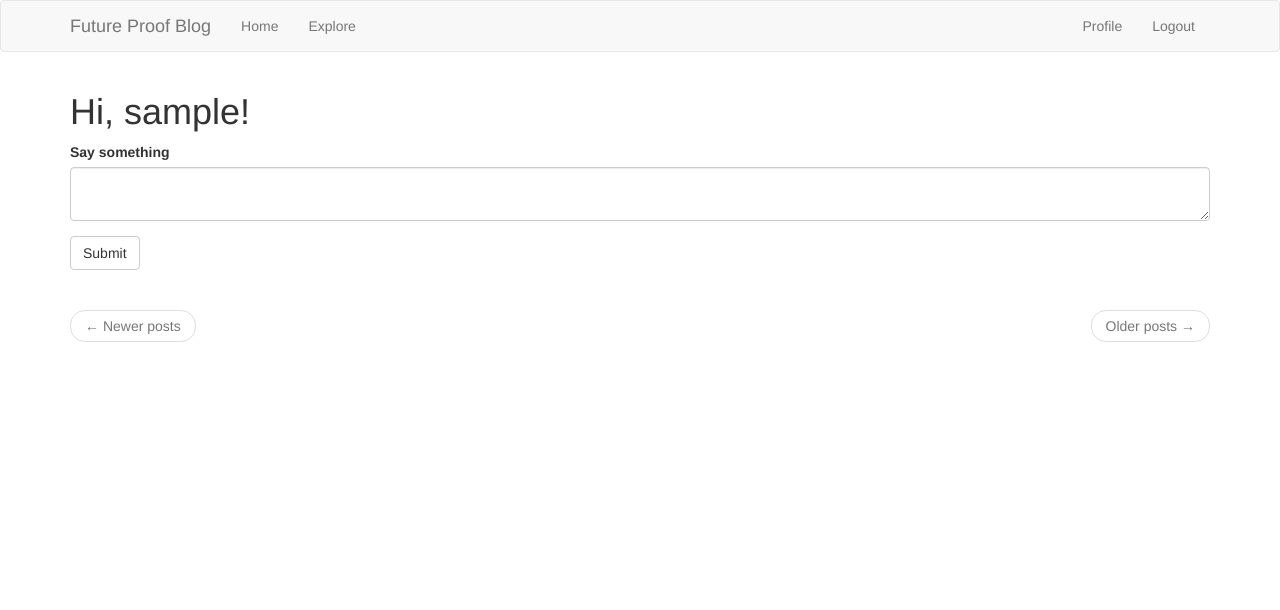
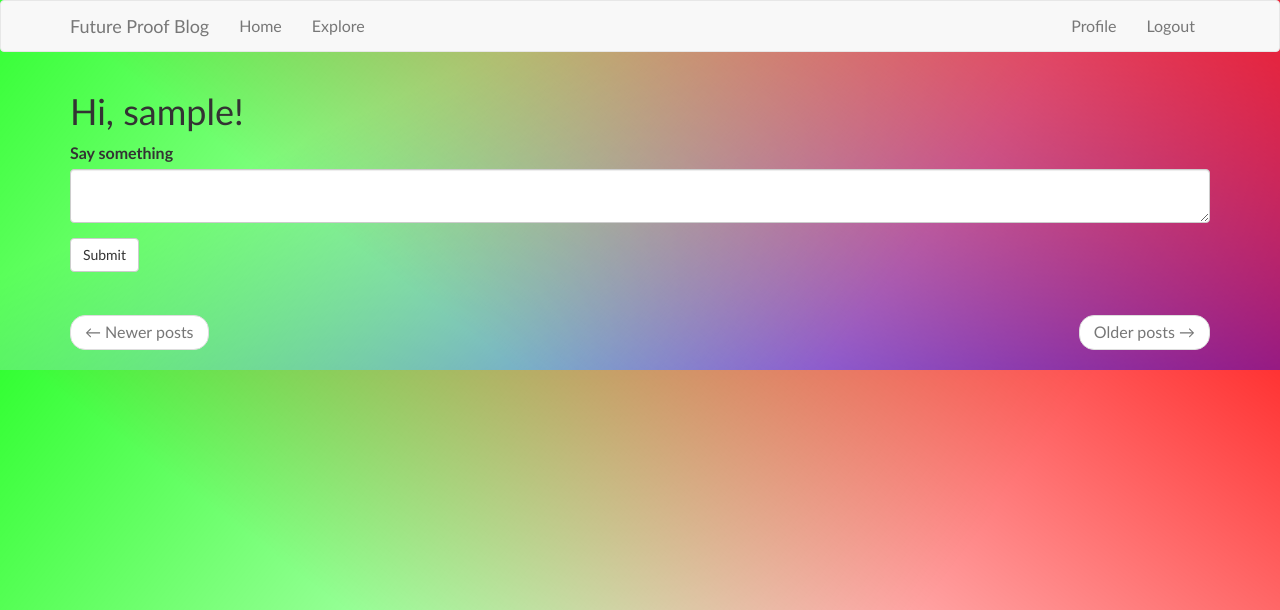
Before and after one commit to brandolee15/flask_app, a Flask app: page / in a window 1280 px wide. Shown: the top 610 px of the page. Run offline with Flask 2, Linux system fonts and the light colour scheme; the visitor is signed in with stand-in values (Sample User, id 1); data comes from the database, SQL or seed files in the repository; both versions use the stored data as it was after the commit; data that the repository does not hold is empty; some libraries are stand-ins or nearby versions.

Commit message:
Styling changes

```diff
--- /dev/null
+++ b/app/static/base.css
@@ -0,0 +1,10 @@
+body{
+
+    /* background: linear-gradient(to right, white , black ); */
+    background: linear-gradient(217deg, rgba(255,0,0,.8), rgba(255,0,0,0) 70.71%), linear-gradient(127deg, rgba(0,255,0,.8), rgba(0,255,0,0) 70.71%), linear-gradient(336deg, rgba(0,0,255,.8), rgba(0,0,255,0) 70.71%) no-repeat;
+
+    font-family: 'Trebuchet MS', 'Lucida Sans Unicode', 'Lucida Grande', 'Lucida Sans', Arial, sans-serif;
+
+    font-size: medium;
+
+}
--- a/app/templates/base.html
+++ b/app/templates/base.html
@@ -1,4 +1,8 @@
 {% extends 'bootstrap/base.html' %}
+{% block styles %}
+{{super()}}
+    <link rel="stylesheet"  type="text/css" href="{{url_for('.static', filename='base.css')}}">
+{% endblock %}
 
 {% block title %}
     {% if title %}{{ title }} - Future Proof Blog{% else %}{{ ('Welcome to Future Proof Blog') }}{% endif %}
--- a/config.py
+++ b/config.py
@@ -1,6 +1,7 @@
 import os
+from dotenv import load_dotenv
 basedir = os.path.abspath(os.path.dirname(__file__))
-
+load_dotenv(os.path.join(basedir, ".flaskenv"))
 
 class Config(object):
     SECRET_KEY = os.environ.get('SECRET_KEY') or 'you-will-never-guess'
```
Also changed, not shown: app.db, 4 other files.
